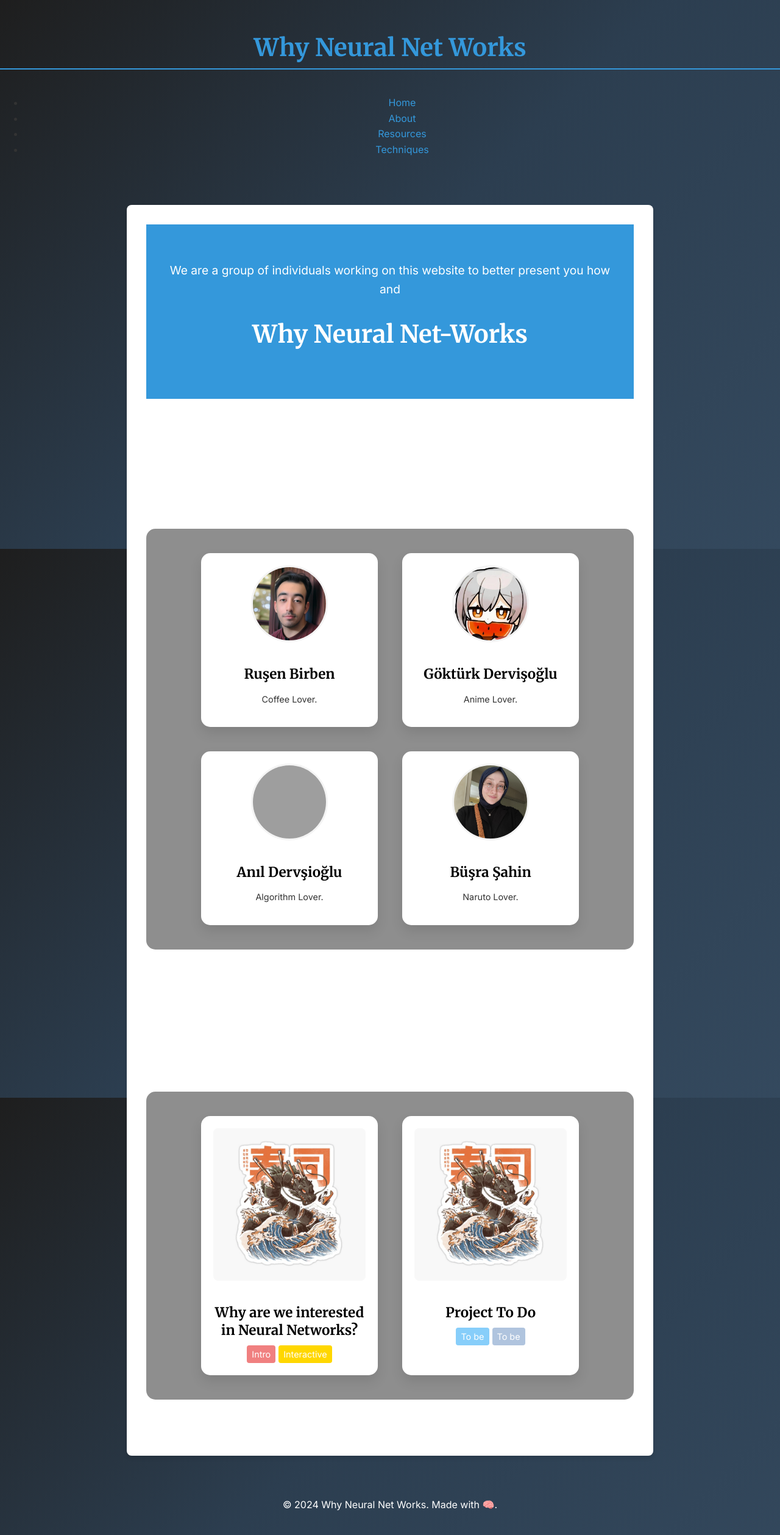
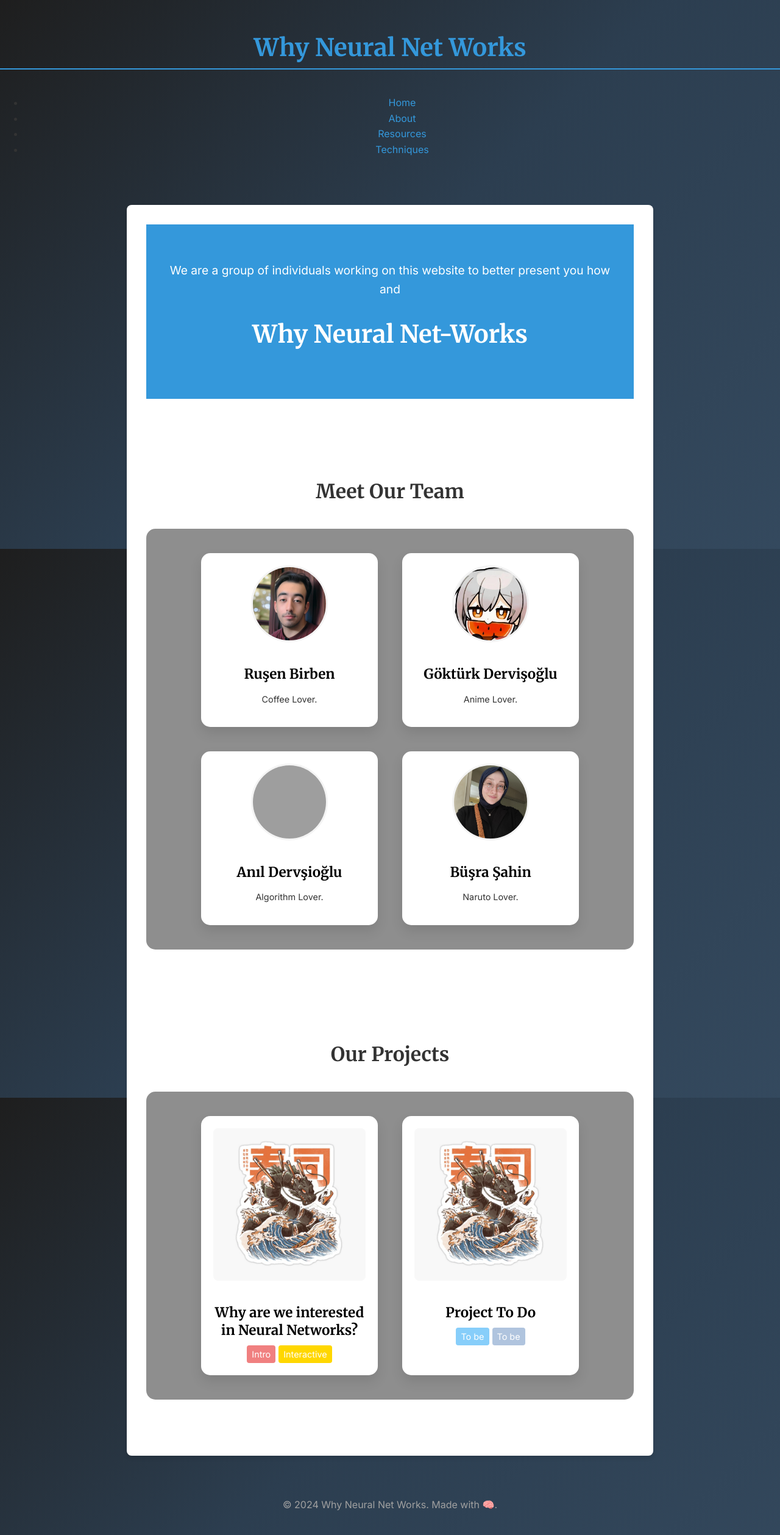
Before and after one commit to Neural-Nerdworks/why-neural-net-works, a Jekyll site: the page built from index.md, in a window 1280 px wide. Shown: the whole page at 61% size. Built offline with Jekyll 4.4.1, drawn with Linux system fonts in a browser that asks for light colours; grey boxes are pictures that could not be loaded.

Commit message:
Refactor CSS to update footer text color

```diff
--- a/assets/css/style.css
+++ b/assets/css/style.css
@@ -78,7 +78,7 @@ header, footer {
 }
 
 footer p {
-  color: white;
+  color: #a0a0a0; /* Change this to a lighter gray color */
 }
 
 .hero {
@@ -138,7 +138,7 @@ footer p {
 .team h2, .projects h2 {
   text-align: center;
   margin-bottom: 40px;
-  color: #ffffff;
+  color: var(--text-color); /* Change this to white for better contrast */
 }
 
 .team-members, .projects-grid {
```
